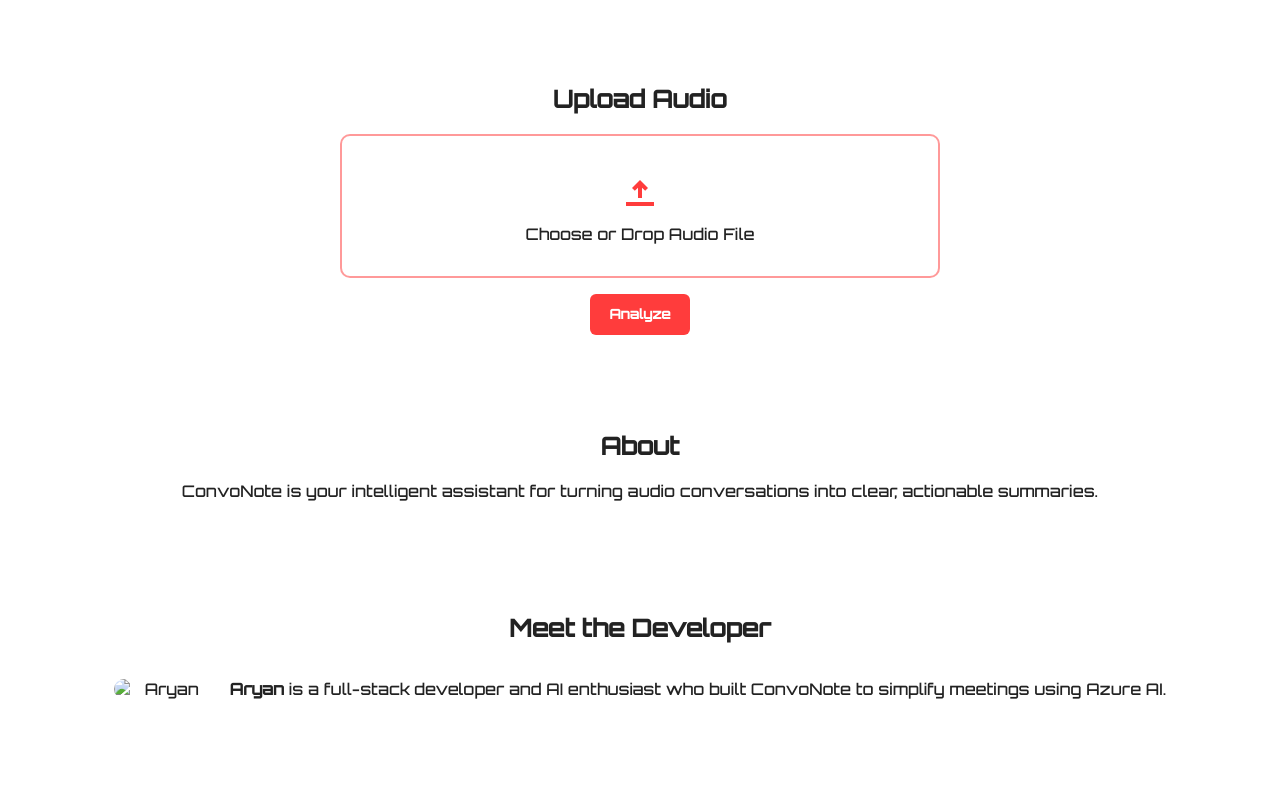
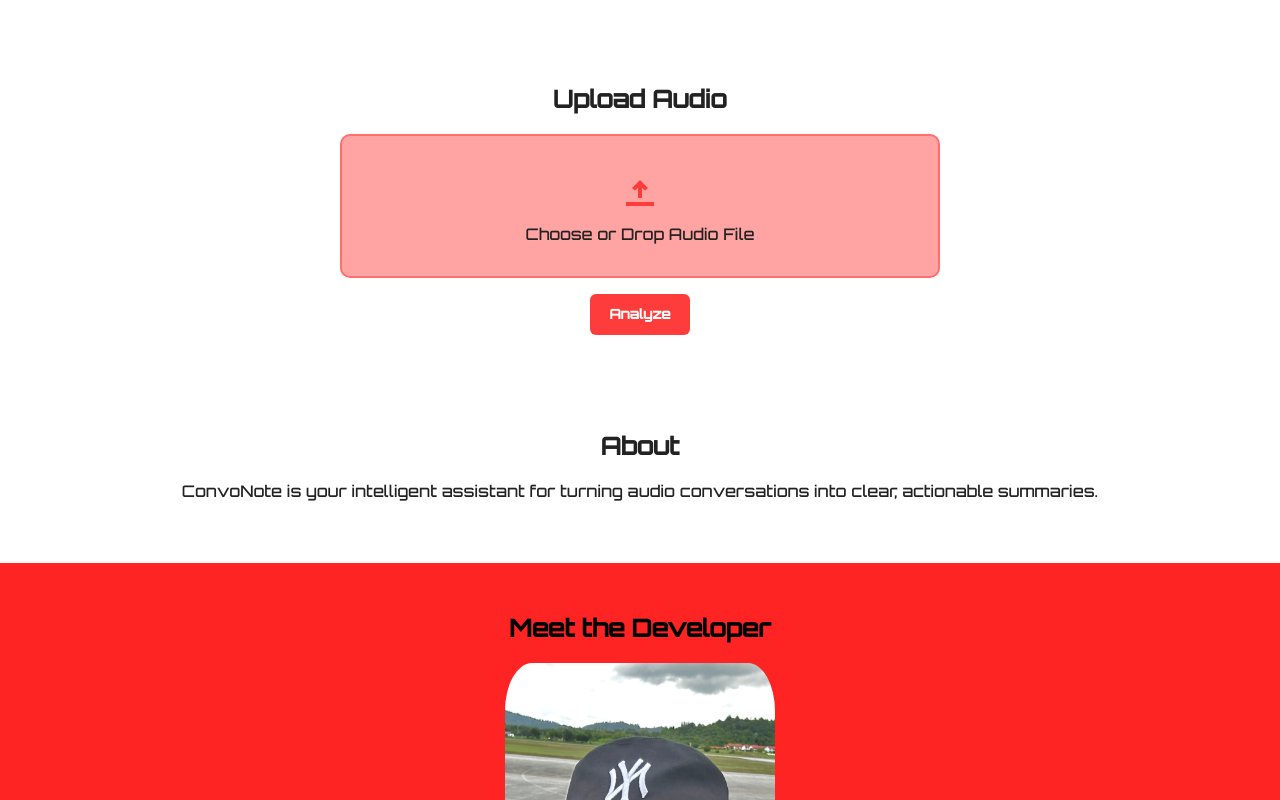
Before and after one commit to aryan123pro/ConvoNote-Frontend, a website with bundled scripts: page public/index.html in a window 1280 px wide. Shown: the part 280-1080 px from the top of the page. Built offline with nearby package versions, Linux system fonts and the light colour scheme; files whose address does not match are found by name.

Commit message:
revisiion

```diff
--- a/public/index.html
+++ b/public/index.html
@@ -71,7 +71,7 @@
       </div>
     </section>
 
-    <section id="developer" class="section">
+    <section id="developer" class="devo">
       <div class="container">
         <h2>Meet the Developer</h2>
         <div class="dev-box">
--- a/public/js/main.js
+++ b/public/js/main.js
@@ -1,7 +1,8 @@
-// main.js - Final version with ES Modules and real PDF export using jsPDF
+// main.js - Final version with DOMContentLoaded wrapper, ES Modules, and jsPDF CDN support
 
 import { generatePDF } from './pdfGenerator.js';
 
+document.addEventListener("DOMContentLoaded", () => {
   const processBtn = document.getElementById("processBtn");
   const fileInput = document.getElementById("audioUpload");
   const loading = document.getElementById("loading");
@@ -72,3 +73,4 @@
     const { summary, insights, heatmapData, actions, decisions } = window.meetingData || {};
     generatePDF(summary, insights, heatmapData, actions, decisions);
   });
+});
--- a/public/styles/main.css
+++ b/public/styles/main.css
@@ -57,7 +57,7 @@
   justify-content: space-between;
   flex-wrap: wrap;
   text-align: left;
-  padding: 0 1rem;
+  padding: 0;
 }
 
 .logo {
@@ -142,7 +142,7 @@
   margin: 1rem auto;
   padding: 2rem;
   border: 2px dashed #ff3c3c;
-  background-color: rgba(255, 255, 255, 0.6);
+  background-color: rgba(255, 0, 0, 0.359);
   text-align: center;
   cursor: pointer;
   border-radius: 10px;
@@ -204,8 +204,9 @@
 }
 
 .dev-pic {
-  width: 100px;
-  border-radius: 10px;
+  width: 270px;
+  size: 100%;
+  border-radius: 10%;
 }
 
 .footer {
@@ -222,6 +223,13 @@
 
 .hidden {
   display: none;
+}
+.devo {
+  padding: 30px 20px;
+  text-align: center;
+  margin: 1rem auto;
+  background-color: rgba(255, 0, 0, 0.858);
+  color: #000;
 }
 
 @media (max-width: 768px) {
```
Also changed, not shown: public/assets/aryan.jpg (added). Lines whose indentation alone changed are shown as unchanged.
